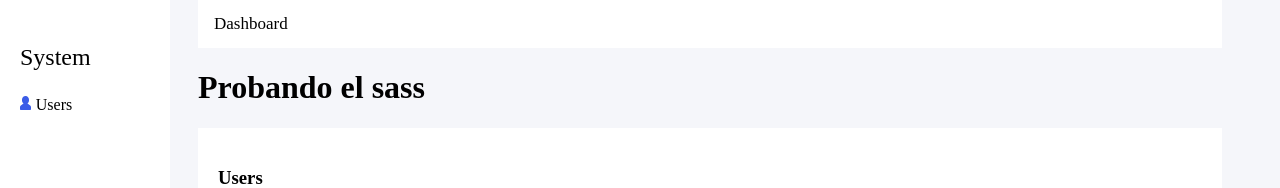
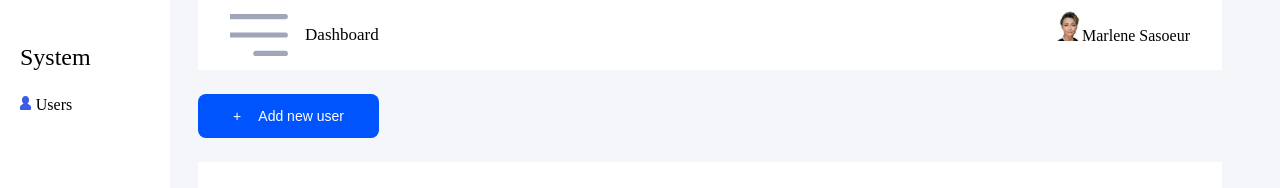
Before and after one commit to dimi7707/aplyca-test-dimitri-avila, a Nuxt app: page / in a window 1280 px wide. Shown: the top 188 px of the page. Built offline with nearby package versions, Linux system fonts and the light colour scheme; no server answers.

Commit message:
working on top-bar

```diff
--- a/assets/styles/variables.scss
+++ b/assets/styles/variables.scss
@@ -8,3 +8,4 @@ $color-link: #5977FF;
 $soft-grey-card: #D8CECC;
 $green-done-task: #1AB841;
 $red-pending-task: #F12A1A;
+$color-primary-button: #0054FE;
--- a/components/layout/top-nav.vue
+++ b/components/layout/top-nav.vue
@@ -1,22 +1,29 @@
 <template>
   <div class="top-nav">
-    <a class="active" href="#home">Dashboard</a>
+    <div class="menu-options">
+      <img src="~/assets/images/menu-left.svg" alt="menu-symbol">
+      <a class="active" href="#home">Dashboard</a>
+    </div>
+    <div class="user-profile">
+      <img src="~/assets/images/generic-user-image.svg" alt="">
+      <span>Marlene Sasoeur</span>
+    </div>
   </div>
 </template>
-
-<script>
-export default {
-
-}
-</script>
 
 <style lang="scss">
 @import '~assets/styles/variables.scss';
 
-
 .top-nav {
   overflow: hidden;
   background-color: $white;
+  padding: .7em 2em .7em 2em;
+  display: flex;
+  justify-content: space-between;
+
+  .menu-options {
+    display: flex;
+  }
 
   a {
     float: left;
--- a/pages/index.vue
+++ b/pages/index.vue
@@ -1,8 +1,11 @@
 <template>
   <div>
-    <h1>
-      Probando el sass
-    </h1>
+    <div class="user-actions-section">
+      <button class="btn-add-user">
+        <span class="plus-symbol">+</span>
+        Add new user
+      </button>
+    </div>
     <users-table :users="users" />
 
   </div>
@@ -37,5 +40,24 @@ export default {
 </script>
 
 <style lang="scss">
+@import '~/assets/styles/variables.scss';
+
+.user-actions-section {
+  margin-top: 1.5em;
+  margin-bottom: 1.5em;
+}
+
+.btn-add-user {
+  border: 0;
+  color: $white;
+  background-color: $color-primary-button;
+  border-radius: 8px;
+  padding: 1em 2.5em 1em 2.5em;
+  font-size: 14px;
+
+  .plus-symbol {
+    margin-right: 1em;
+  }
+}
 
 </style>
```
Also changed, not shown: assets/images/generic-user-image.svg (added), assets/images/menu-left.svg (added).
